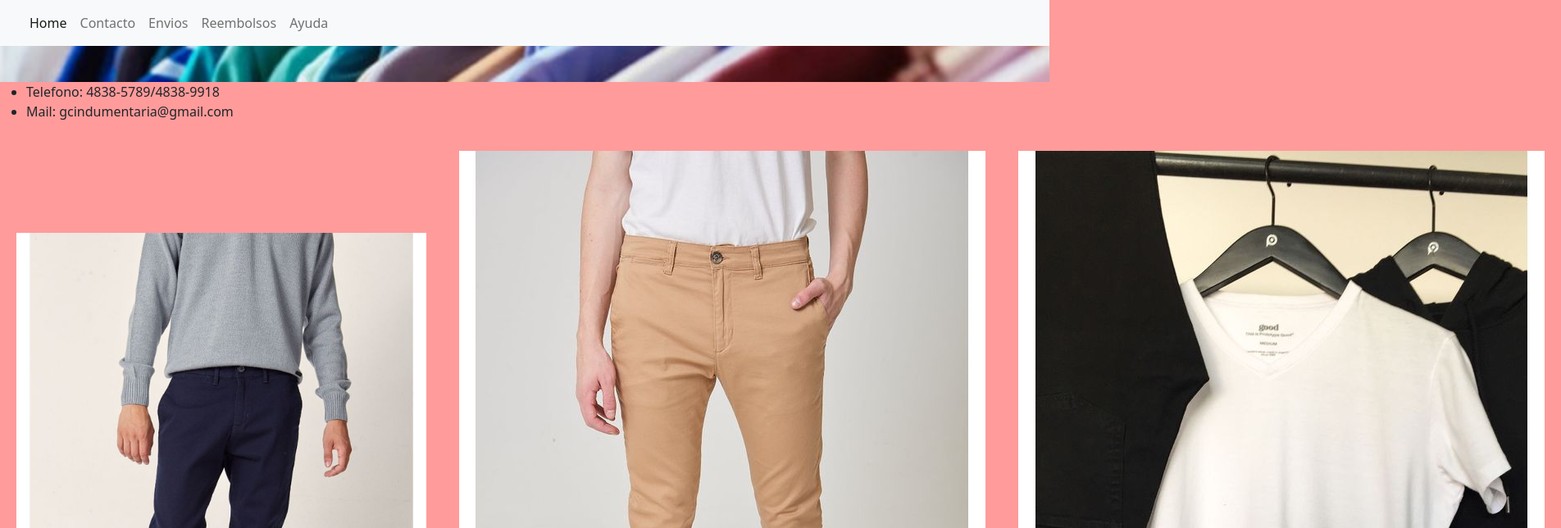
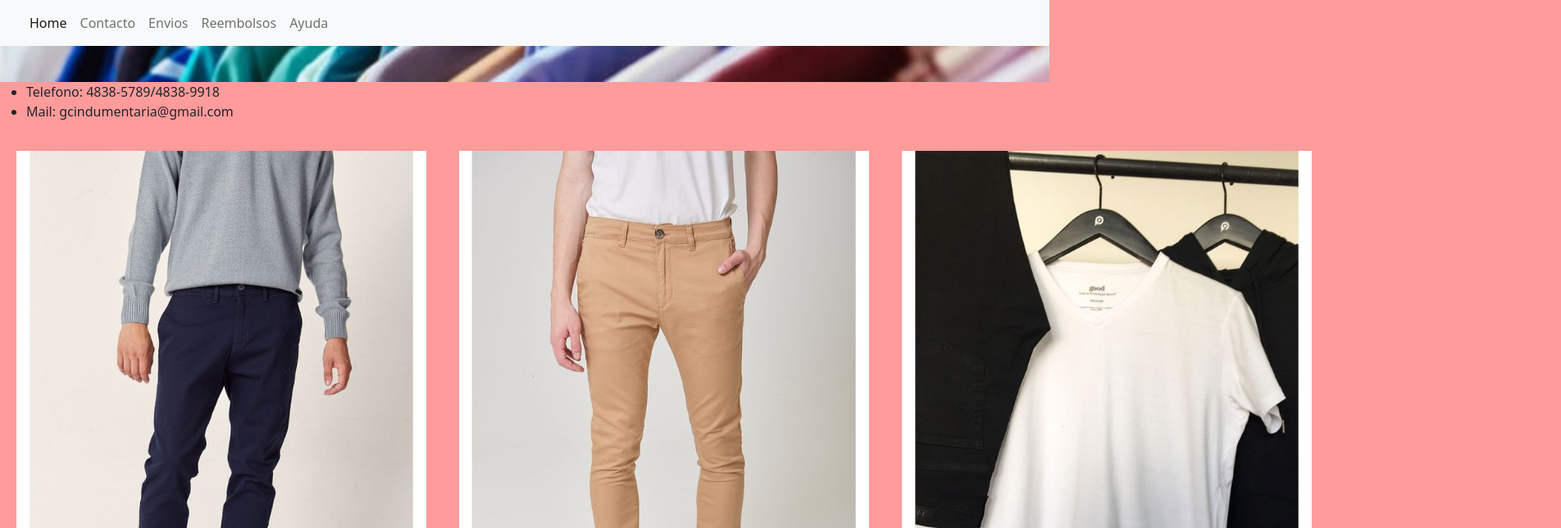
Before and after one commit to gabrielaguero/clase-15, a website: page pages/contacto.html in a window 1280 px wide. Shown: the top 644 px of the page at 82% size, 1904 px wide, since content can reach past the window. Drawn offline with nearby package versions, Linux system fonts and the light colour scheme.

Commit message:
agrego imagenes en las paginas y estilos

```diff
--- a/pages/contacto.html
+++ b/pages/contacto.html
@@ -65,13 +65,13 @@
         </div>
 
         <div>
-            <img src="../multimedia/img/32631233-CC_1.jpg" alt="pantalon jean crema">
+            <img src="../multimedia/img/32631233-CC_1.jpg" width="500px" alt="pantalon jean crema">
             <p>Pantalón Fury</p>
             <p>$ 2150</p>
         </div>
 
         <div>
-            <img src="../multimedia/img/33121631_BL_2.jpg" alt="Remera lisa blanca">
+            <img src="../multimedia/img/33121631_BL_2.jpg" width="500px" alt="Remera lisa blanca">
             <p>Remera White</p>
             <p>$ 999</p>
         </div>
```
